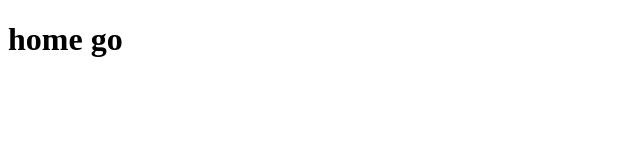
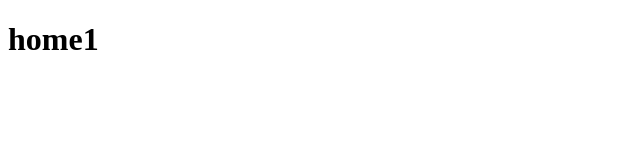
Before and after one commit to Favour-111/mygitclass1, a plain HTML site: page about.html in a window 1280 px wide. Shown: the full height of the page, 0-640 px from the left. Drawn offline with Linux system fonts and the light colour scheme.

Commit message:
Update about.html

```diff
--- a/about.html
+++ b/about.html
@@ -6,6 +6,6 @@
     <title>Document</title>
 </head>
 <body>
-    <h1>home go</h1>
+    <h1>home1</h1>
 </body>
 </html>
```
